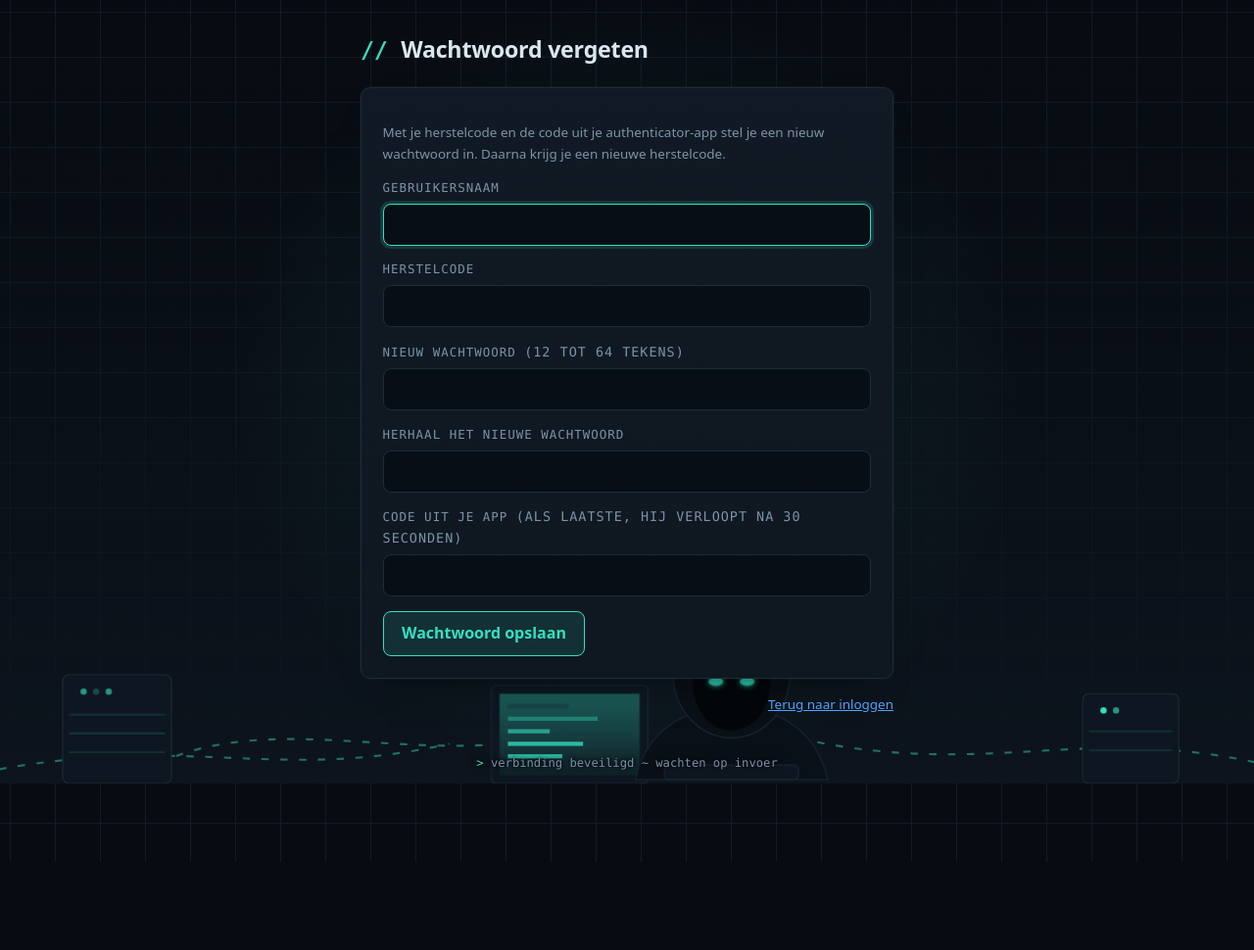
After one commit to Youssefontys/secure-application, a Flask app: page /login/forgot in a window 1280 px wide. The commit adds this page. Shown: the top 970 px of the page at 98% size. Run offline with Flask 3, Linux system fonts and the light colour scheme; some libraries are stand-ins or nearby versions.

Commit message:
Let users reset a forgotten password with the recovery code and the app code
/login/forgot sets a new password with the username, the recovery code,
a code from the authenticator app and the new password twice: two of the
three factors, so the password is never needed and one factor is never
enough. The form is reachable without a password, so a wrong recovery code
only counts per address and per name per address, like logging in, and an
unknown name gets the same answer. Only after a correct recovery code does
a wrong app code count per account (the lock of the code step). The
recovery code is spent in the UPDATE that sets the password, other sessions
end, the user is not logged in, and a new recovery code is shown right away
(no-store). One helper now hashes recovery codes in all three places.

Co-Authored-By: Claude Opus 5.5 <noreply@anthropic.com>

```diff
--- a/app/account.py
+++ b/app/account.py
@@ -32,9 +32,9 @@ def render_account(error=None, status=200, headers=None):
 
 
 # Geheim en herstelcode niet in een browser- of proxycache laten staan (MIT-08, MIT-11).
-@bp.after_request
+@bp.after_app_request
 def no_store(response):
-    if request.endpoint in ("account.setup_2fa", "account.qr_2fa", "account.new_recovery"):
+    if request.endpoint in ("account.setup_2fa", "account.qr_2fa", "account.new_recovery", "auth.forgot_password"):
         response.headers["Cache-Control"] = "no-store"
     return response
 
--- a/app/auth.py
+++ b/app/auth.py
@@ -24,6 +24,8 @@ PENDING_MAX_SECONDS = 300
 CodeError = namedtuple("CodeError", "message minutes")
 # Zonder tweestapsverificatie kom je alleen hier (MIT-12).
 SETUP_ENDPOINTS = {"account.setup_2fa", "account.qr_2fa"}
+# Eén melding voor elke fout bij wachtwoord vergeten, ook voor een onbekende naam (MC-21).
+FORGOT_WRONG = "Gebruikersnaam, herstelcode of code klopt niet."
 
 
 # Zet de ingelogde gebruiker in g.user, maar alleen als de sessieversie klopt (MIT-09).
@@ -175,11 +177,15 @@ def login_code():
     return redirect(url_for("notes.index"))
 
 
+# Alleen de SHA-256 van een herstelcode: bij 128 willekeurige bits is een trage hash niet nodig.
+def hash_recovery_code(text):
+    return hashlib.sha256(re.sub(r"[\s-]", "", text).lower().encode()).hexdigest()
+
+
 # Een nieuwe herstelcode van 128 bits, om één keer te tonen; een eerdere code vervalt.
 def new_recovery_code(user_id):
     code = secrets.token_hex(16)
-    # Alleen de SHA-256: bij 128 willekeurige bits is een trage hash niet nodig.
-    query("UPDATE users SET recovery_hash = %s WHERE id = %s", (hashlib.sha256(code.encode()).hexdigest(), user_id))
+    query("UPDATE users SET recovery_hash = %s WHERE id = %s", (hash_recovery_code(code), user_id))
     return "-".join(code[i:i + 4] for i in range(0, len(code), 4))
 
 
@@ -197,7 +203,7 @@ def login_recover():
     minutes = throttle.locked_minutes(k)
     if minutes:
         return render_template("login_recover.html", error=throttle.message(minutes)), *throttle.refusal(minutes)
-    given = hashlib.sha256(re.sub(r"[\s-]", "", request.form.get("code", "")).lower().encode()).hexdigest()
+    given = hash_recovery_code(request.form.get("code", ""))
     stored = query("SELECT recovery_hash FROM users WHERE id = %s", (user_id,), one=True)
     if not (stored and stored.recovery_hash and hmac.compare_digest(given, stored.recovery_hash)):
         minutes = throttle.fail("recovery_account", k)
@@ -215,6 +221,50 @@ def login_recover():
     start_session(user_id, row.session_version)
     flash("Je herstelcode is gebruikt. Stel tweestapsverificatie opnieuw in met je nieuwe telefoon.")
     return redirect(url_for("account.setup_2fa"))
+
+
+# Wachtwoord vergeten: herstelcode en code uit de app, twee van de drie factoren (MIT-14).
+@bp.route("/login/forgot", methods=["GET", "POST"])
+@logged_out_only
+def forgot_password():
+    if request.method == "GET":
+        return render_template("login_forgot.html")
+
+    username = request.form.get("username", "").strip()
+    password = request.form.get("password", "")
+    problem = passwords.password_problem(password, request.form.get("password_repeat", ""))
+    if problem:
+        return render_template("login_forgot.html", error=problem), 400
+    # Bereikbaar zonder wachtwoord, dus dezelfde tellers als bij inloggen: per adres en per naam per adres.
+    ip = throttle.client_ip(request.remote_addr)
+    ip_key = throttle.key("password_ip", ip)
+    pair_key = throttle.key("password_account_ip", username, ip)
+    minutes = throttle.locked_minutes(ip_key, pair_key)
+    if minutes:
+        return render_template("login_forgot.html", error=throttle.message(minutes)), *throttle.refusal(minutes)
+    user = query("SELECT id, recovery_hash FROM users WHERE username = %s AND totp_enabled", (username,), one=True)
+    given = hash_recovery_code(request.form.get("recovery_code", ""))
+    if not (user and user.recovery_hash and hmac.compare_digest(given, user.recovery_hash)):
+        minutes = max(throttle.fail("password_ip", ip_key), throttle.fail("password_account_ip", pair_key))
+        error = throttle.message(minutes) if minutes else FORGOT_WRONG
+        return render_template("login_forgot.html", error=error), *throttle.refusal(minutes)
+    # De herstelcode klopt; pas nu telt een foute code per account, met de blokkade van de codestap (MIT-06).
+    code_error = check_code(user.id)
+    if code_error:
+        error = code_error.message if code_error.minutes else FORGOT_WRONG
+        return render_template("login_forgot.html", error=error), *throttle.refusal(code_error.minutes)
+    # Herstelcode op, andere sessies ongeldig; door de hash in de WHERE wint maar één verzoek.
+    row = query(
+        "UPDATE users SET password = %s, recovery_hash = NULL, session_version = session_version + 1"
+        " WHERE id = %s AND recovery_hash = %s RETURNING id",
+        (password, user.id, given), one=True,
+    )
+    if row is None:
+        return render_template("login_forgot.html", error=FORGOT_WRONG), 400
+    throttle.reset(pair_key)
+    session.clear()
+    # Niet automatisch ingelogd; wel meteen een nieuwe herstelcode, anders is er geen meer.
+    return render_template("recovery_code.html", code=new_recovery_code(user.id), first=False, reset=True)
 
 
 @bp.route("/logout", methods=["POST"])
--- a/app/throttle.py
+++ b/app/throttle.py
@@ -11,9 +11,9 @@ from db import query
 Policy = namedtuple("Policy", "max_failures window_minutes lock_minutes max_lock_minutes")
 
 POLICIES = {
-    # Wachtwoord, per IP-adres: tegen één adres dat veel accounts probeert.
+    # Inloggen en wachtwoord vergeten, per IP-adres: tegen één adres dat veel accounts probeert.
     "password_ip": Policy(20, 15, 15, 60),
-    # Wachtwoord, per account per adres; bewust niet over alle adressen (MC-18: buitensluiten).
+    # Dezelfde twee, per naam per adres; bewust niet over alle adressen (MC-18: buitensluiten).
     "password_account_ip": Policy(5, 15, 15, 60),
     # Tweede factor, per account: die stap bereik je pas na het juiste wachtwoord.
     "totp_account": Policy(5, 15, 15, 24 * 60),
--- a/app/web/templates/auth.html
+++ b/app/web/templates/auth.html
@@ -29,6 +29,7 @@
   <nav class="auth-links hint" aria-label="Accountopties">
     {% if login %}
       <a href="{{ url_for('auth.register') }}">Nog geen account? Registreren</a>
+      <a href="{{ url_for('auth.forgot_password') }}">Wachtwoord vergeten?</a>
     {% else %}
       <a href="{{ url_for('auth.login') }}">Al een account? Inloggen</a>
     {% endif %}
--- /dev/null
+++ b/app/web/templates/login_forgot.html
@@ -0,0 +1,34 @@
+{% extends "base.html" %}
+{% block title %}Wachtwoord vergeten{% endblock %}
+{% block body_class %}auth{% endblock %}
+{% block scene %}{% include "_scene.html" %}{% endblock %}
+
+{% block content %}
+  <h1>Wachtwoord vergeten</h1>
+
+  <div class="card">
+    <p class="hint">Met je herstelcode en de code uit je authenticator-app stel je een nieuw wachtwoord in. Daarna krijg je een nieuwe herstelcode.</p>
+    <form method="post">
+      <label>Gebruikersnaam
+        <input name="username" autocomplete="username" value="{{ request.form.get('username', '') }}" required autofocus>
+      </label>
+      <label>Herstelcode
+        <input name="recovery_code" autocomplete="off" spellcheck="false" maxlength="64" required>
+      </label>
+      <label>Nieuw wachtwoord <small>({{ PASSWORD_MIN }} tot {{ PASSWORD_MAX }} tekens)</small>
+        <input name="password" type="password" autocomplete="new-password" minlength="{{ PASSWORD_MIN }}" maxlength="{{ PASSWORD_MAX }}" required>
+      </label>
+      <label>Herhaal het nieuwe wachtwoord
+        <input name="password_repeat" type="password" autocomplete="new-password" minlength="{{ PASSWORD_MIN }}" maxlength="{{ PASSWORD_MAX }}" required>
+      </label>
+      <label>Code uit je app <small>(als laatste, hij verloopt na 30 seconden)</small>
+        <input name="code" inputmode="numeric" autocomplete="one-time-code" pattern="[0-9]{6}" maxlength="6" required>
+      </label>
+      <button type="submit">Wachtwoord opslaan</button>
+    </form>
+  </div>
+
+  <nav class="auth-links hint" aria-label="Accountopties">
+    <a href="{{ url_for('auth.login') }}">Terug naar inloggen</a>
+  </nav>
+{% endblock %}
--- a/app/web/templates/login_recover.html
+++ b/app/web/templates/login_recover.html
@@ -7,7 +7,7 @@
   <h1>Herstelcode</h1>
 
   <div class="card">
-    <p class="hint">Vul de herstelcode in die je kreeg toen je tweestapsverificatie aanzette. Daarna staat tweestapsverificatie uit en stel je hem opnieuw in.</p>
+    <p class="hint">Vul je herstelcode in. Daarna staat tweestapsverificatie uit en stel je hem opnieuw in.</p>
     <form method="post">
       <label>Herstelcode
         <input name="code" autocomplete="off" spellcheck="false" maxlength="64" required autofocus>
```
Also changed, not shown: app/web/templates/recovery_code.html (+5 -3 lines).
